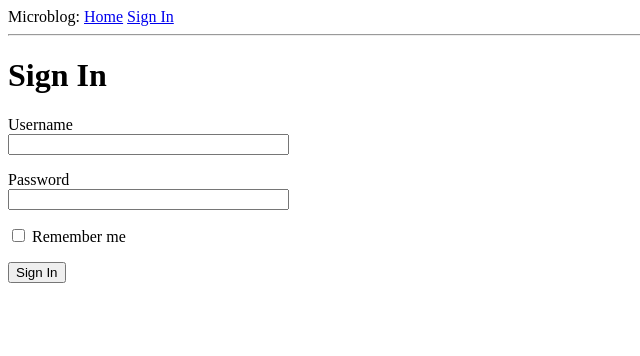
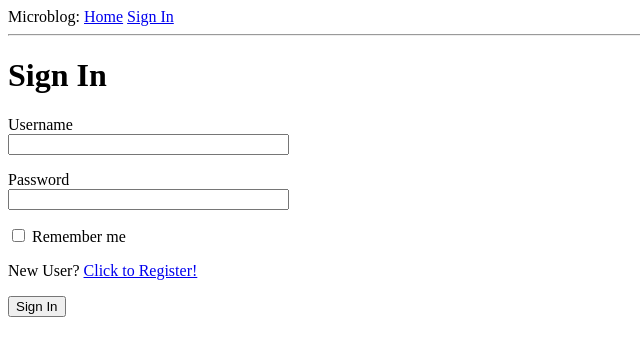
Before and after one commit to pickboy900/flask-microblog, a Flask app: page /login in a window 1280 px wide. Shown: the top 356 px of the page, without its empty margins (0-640 px from the left). Run offline with Flask 2, Linux system fonts and the light colour scheme.

Commit message:
Added login and register user feature

```diff
--- a/main_app/__init__.py
+++ b/main_app/__init__.py
@@ -1,4 +1,5 @@
 from flask import Flask
+from flask_login import LoginManager
 from config import Config
 from flask_sqlalchemy import SQLAlchemy
 from flask_migrate import Migrate
@@ -7,5 +8,7 @@ app = Flask(__name__)
 app.config.from_object(Config)
 db = SQLAlchemy(app)
 migragte = Migrate(app, db)
+login = LoginManager(app)
+login.login_view = 'login'
 
 from main_app import routes, models
--- a/main_app/forms.py
+++ b/main_app/forms.py
@@ -1,5 +1,6 @@
 from flask_wtf import FlaskForm
-from wtforms.validators import DataRequired
+from main_app.models import User
+from wtforms.validators import DataRequired, Email, EqualTo, ValidationError
 from wtforms import PasswordField, StringField, BooleanField, SubmitField
 
 class LoginForm(FlaskForm):
@@ -7,3 +8,21 @@ class LoginForm(FlaskForm):
     password = PasswordField('Password', validators=[DataRequired()])
     remember_me = BooleanField('Remember me')
     submit= SubmitField('Sign In')
+
+
+class RegistrationForm(FlaskForm):
+    username = StringField('Username', validators=[DataRequired()])
+    email = StringField('Email', validators=[DataRequired(), Email()])
+    password = PasswordField('Password', validators=[DataRequired()])
+    password2 = PasswordField('Repeat Password', validators=[DataRequired(), EqualTo('password')])
+    submit= SubmitField('Sign Up')
+
+    def validate_email(self, email):
+        user = User.query.filter_by(email=email.data).first()
+        if not user:
+            raise ValidationError("use a different email address")
+
+    def validate_username(self, username):
+        user = User.query.filter_by(username=username.data).first()
+        if not user:
+            raise ValidationError("use a different user name")
--- a/main_app/routes.py
+++ b/main_app/routes.py
@@ -1,11 +1,16 @@
-from flask import render_template, flash, redirect
-from main_app import app
-from main_app.forms import LoginForm
+from flask import render_template,request, flash, redirect, url_for
+from flask_login import login_user, logout_user, login_required, current_user
+from werkzeug.urls import url_parse
+from main_app import app, db
+
+from main_app.models import User, Post
+from main_app.forms import LoginForm, RegistrationForm
+
 
 @app.route('/')
 @app.route('/index')
+@login_required
 def index():
-    user = {'username': 'Maruf'}
     posts = [
             {'author': {'username': 'Jahangir'},
                 'body': 'Aj shudu Ma dibos'
@@ -15,13 +20,54 @@ def index():
                 'body': 'Beshi porisrome shouvaggo mele.'
                 }
             ]
-    return render_template('index.html', title='Home', user=user, posts=posts)
+    return render_template('index.html', title='Home', posts=posts)
 
 
 @app.route('/login', methods=["POST", "GET"])
 def login():
+    if current_user.is_authenticated:
+        return redirect(url_for('index'))
     form = LoginForm()
     if form.validate_on_submit():
-        flash(f'Login requested for user {form.username.date}, remember_me={form.remember_me.data}')
+        user = User.query.filter_by(username=form.username.data).first()
+        if user is None or not user.check_password(form.password.data):
+            flash('Invalid username or email')
+            return redirect(url_for('login'))
+        login_user(user, remember=form.remember_me.data)
+        next_page = request.args.get('next')
+        if not next_page or url_parse(next_page).netloc != '':
+            return redirect(url_for('index'))
+        flash('Login Successful!')
+        return redirect(next_page)
+    return render_template('login.html', title='Sign In', form=form)
+
+
+@app.route('/register', methods=['GET', 'POST'])
+def register():
+    if current_user.is_authenticated:
         return redirect(url_for('index'))
-    return render_template('login.html', title='Sign In', form=form)
+    form = RegistrationForm()
+    if form.validate_on_submit():
+        user = User(username=form.username.data, email=form.email.data)
+        user.set_password(form.password.data)
+        db.session.add(user)
+        db.session.commit()
+        flash('Congratulations, you are now a registered user!')
+        return redirect(url_for('login'))
+    return render_template('register.html', title='Register', form=form)
+
+
+@app.route('/user/<username>')
+@login_required
+def user(username):
+    user = User.query.filter_by(username=username).first_or_404()
+    posts = [
+        {'author': user, 'body': 'Test post #1'},
+        {'author': user, 'body': 'Test post #2'}
+    ]
+    return render_template('user.html', user=user, posts=posts)
+
+@app.route('/logout')
+def logout():
+    logout_user()
+    return redirect(url_for('index'))
--- a/main_app/templates/base.html
+++ b/main_app/templates/base.html
@@ -18,8 +18,13 @@
 			{% endwith %}
 		<div>
 			Microblog:
-			<a href={{ url_for ('index') }}>Home</a>
-			<a href={{ url_for('login') }}>Sign In</a>
+			<a href="{{ url_for ('index') }}">Home</a>
+			{% if current_user.is_anonymous %}
+			<a href="{{ url_for('login') }}">Sign In</a>
+			{% else %}
+            <a href="{{ url_for('user', username=current_user.username) }}">Profile</a>
+			<a href="{{ url_for('logout') }}">Sign Out</a>
+			{% endif %}
 			<hr>
 			{% block content %}{% endblock %}
 		</div>
--- a/main_app/templates/index.html
+++ b/main_app/templates/index.html
@@ -1,7 +1,7 @@
 {% extends "base.html" %}
 
 {% block content %}
-	<h1>Hi, {{ user.username }}</h1>
+	<h1>Hi, {{ current_user.username }}</h1>
 	{% for post in posts %}
 	<div><p>{{ post.author.username }} says: <b>{{ post.body }}</b><p></div>
 	{% endfor %}
--- a/main_app/templates/login.html
+++ b/main_app/templates/login.html
@@ -20,6 +20,7 @@
 		{% endfor %}
 		</p>
 		<p>{{ form.remember_me() }} {{ form.remember_me.label }}</p>
+        <p>New User? <a href="{{ url_for('register') }}">Click to Register!</a></p>
 		<p>{{ form.submit() }}</p>
 </form>
 {% endblock %}
--- a/microblog.py
+++ b/microblog.py
@@ -5,3 +5,6 @@ from main_app.models import User, Post
 @app.shell_context_processor
 def make_shell_context():
     return {'User': User, 'Post': Post, 'db': db}
+
+if __name__ == '__main__':
+    app.run(debug=True)
```
Also changed, not shown: main_app/models.py (+16 -3 lines), main_app/templates/register.html (added, +37 -0 lines), main_app/templates/user.html (added, +11 -0 lines), migrations/versions/4c06853740fa_added_flask_login_feature.py (added, +28 -0 lines), requirements.txt (added, +34 -0 lines), app.db, 1 other file.
